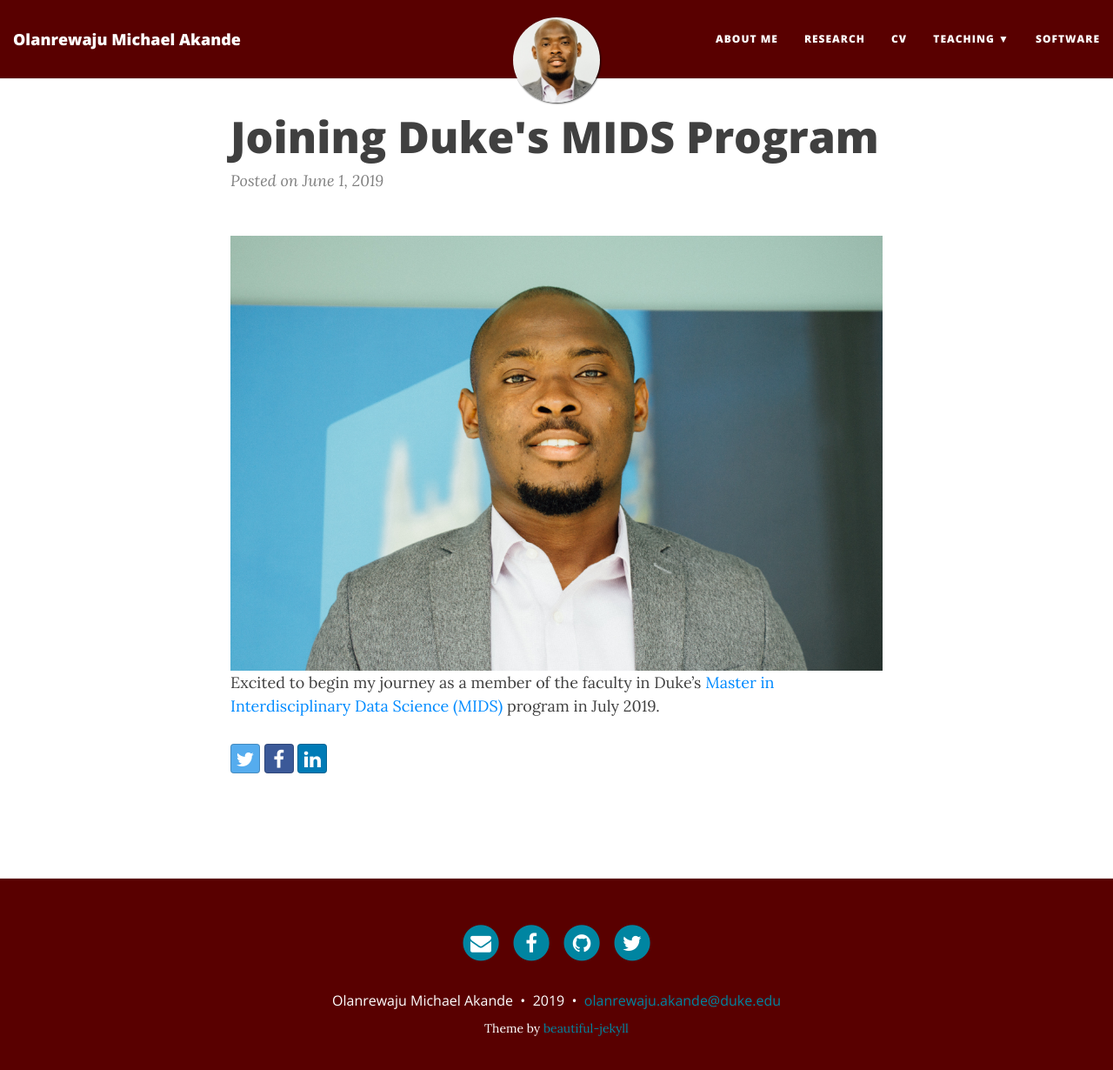
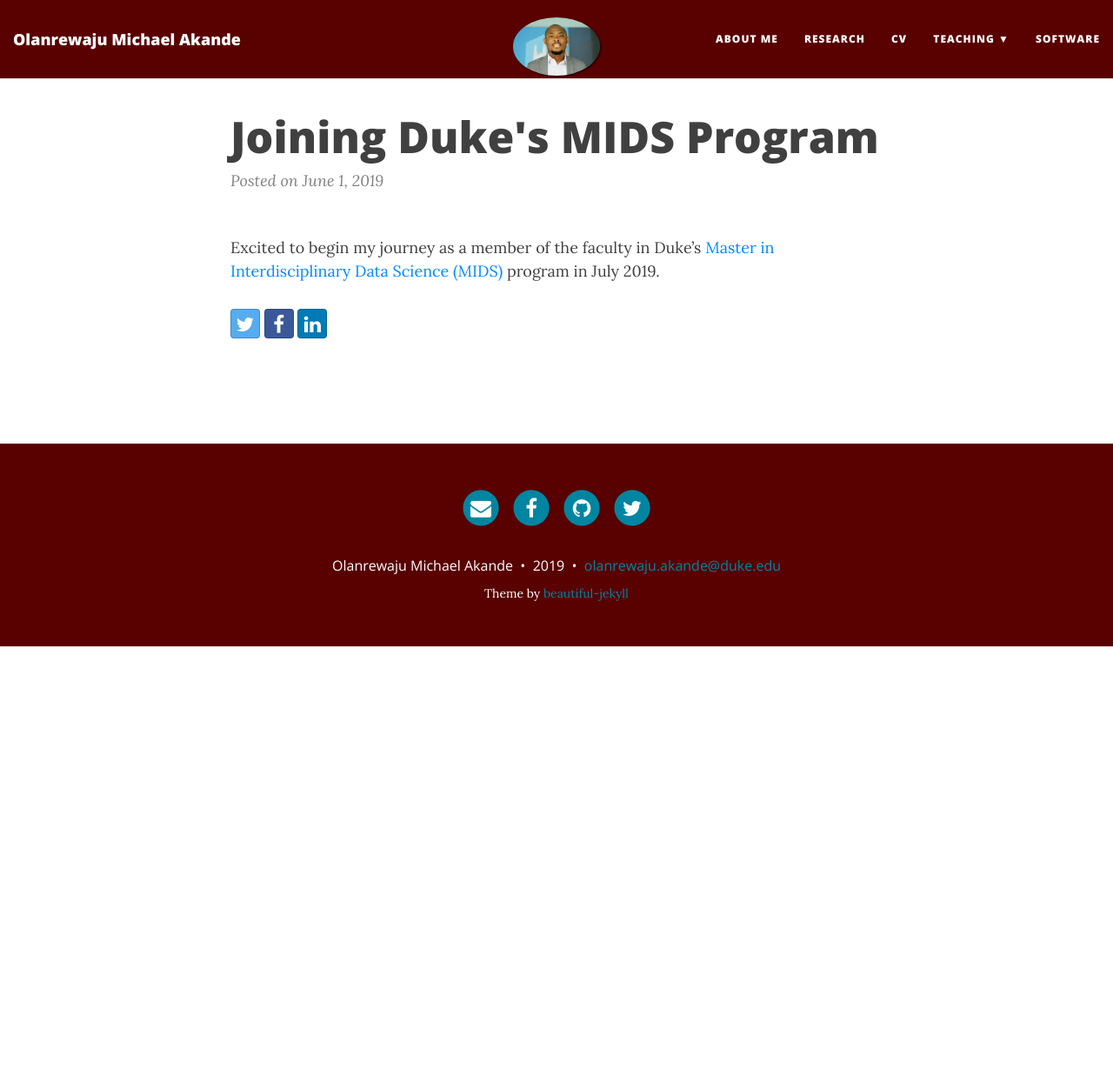
Before and after one commit to akandelanre/akandelanre.github.io, a Jekyll site: the page built from _posts/2019-06-01-first-post.md, in a window 1280 px wide and 1243 px high. Shown: the top 1230 px of the window at 87% size. Built offline with Jekyll 4.4.1, drawn with Linux system fonts in a browser that asks for light colours; nearby versions of some CDN libraries.

```diff
--- a/_posts/2019-06-01-first-post.md
+++ b/_posts/2019-06-01-first-post.md
@@ -1,8 +1,7 @@
 ---
 layout: post
 title: Joining Duke's MIDS Program
-#image: /img/profile-pic.jpg
+image: /img/profile-pic.jpg
 ---
 
-![](https://akandelanre.github.io/img/profile-pic.jpg)
 Excited to begin my journey as a member of the faculty in Duke’s [Master in Interdisciplinary Data Science (MIDS)](https://datascience.duke.edu) program in July 2019.
```
Also changed, not shown: aboutme.md (+5 -1 lines).
